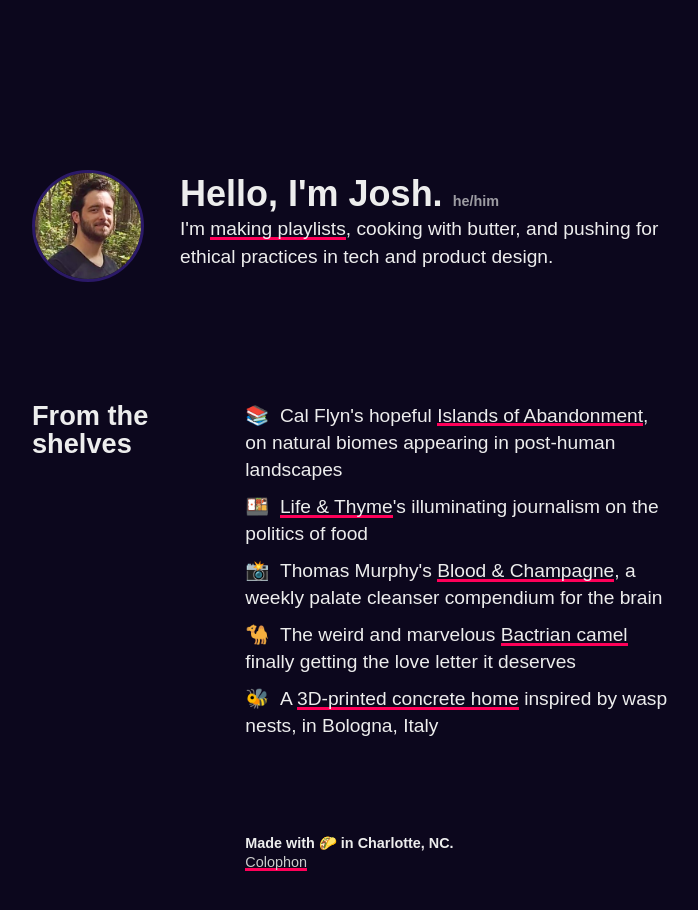
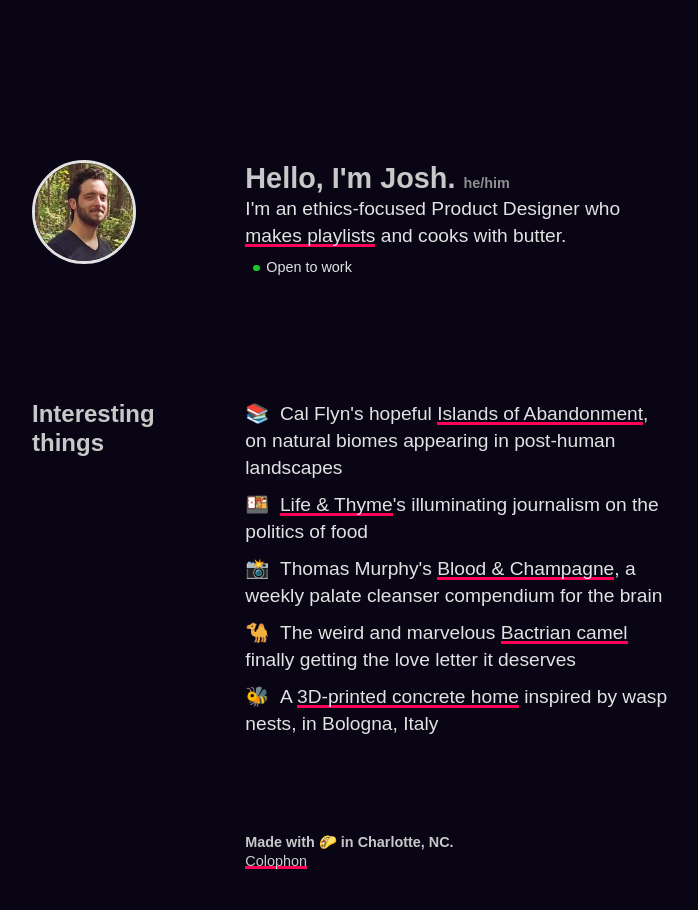
Before and after one commit to jshbrtz/jshbrtz.com, an Eleventy site: page src/index.md in a window 1280 px wide. Shown: the whole page, without its empty margins (288-986 px from the left). Built offline with nearby package versions, Linux system fonts and the light colour scheme; Eleventy itself is replaced by a stand-in of ours; files that its build step writes are made by us from their sources; a web font is replaced by a local one.

Commit message:
Open to work, re-laid-out greeting
The avatar code feels sloppy; the "Open the work" button feels sloppier.

```diff
--- a/src/index.md
+++ b/src/index.md
@@ -5,10 +5,13 @@ layout: 'layouts/base.html'
 
 <section id="intro" class="greeting">
 	<div class="row container-narrow">
-		<img class="avatar" src="./img/profile-2.jpeg" alt="avatar" />
+		<div class="column">
+			<img class="avatar" src="./img/profile-2.jpeg" alt="avatar" />
+		</div>
 		<div class="double-column verticalcenter">
 				<h1>{{ title }} <span class="smallcaps">he/him</span></h1>
-				<p>I'm <a href="https://music.apple.com/us/playlist/2021-2022-winter/pl.u-AZDXGIdKxa1" target="_blank">making playlists</a>, cooking with butter, and pushing for ethical practices in tech and product design.</p>
+				<p>I'm an ethics-focused Product Designer who <a href="https://music.apple.com/us/playlist/2021-2022-winter/pl.u-AZDXGIdKxa1" target="_blank">makes playlists</a> and cooks with butter.
+				<a href="mailto:wave@brtz.me"><button class="available"><span class="status"></span>Open to work</button></a></p>
 		</div>
 	</div>
 </section>
@@ -17,7 +20,7 @@ layout: 'layouts/base.html'
 	<div class="row container-narrow">
 		<div class="column">
 			<header>
-				<h2>From the shelves</h2>
+				<h2>Interesting things</h2>
 			</header>
 		</div>
 		<div class="double-column">
--- a/src/style/style.css
+++ b/src/style/style.css
@@ -16,15 +16,14 @@ i. global styles
 	--link-color: #FF0059;
 	/* don't forget to change the "stroke" color in the a:hover selector, broskie */
 	--text-hover: #fff;
-	--heading-color: rgba(237, 237, 237, 1);
-	--text-color: rgba(237, 237, 237, 1);
-	--text-caption-color: rgba(219, 219, 219, 0.7);
+	--heading-color: rgba(200, 200, 200, 1);
+	--text-color: rgba(226, 226, 226, 1);
+	--text-caption-color: rgba(200, 200, 200, 0.7);
 	--text-color-thin: rgba(219, 219, 219, 0.1);
 	/* paragraphs, bylines */
 	--footer-color: rgba(203, 203, 203, 1);
-	--avatar-color: rgba(43, 25, 103, 1);
-	--bg-color: rgba(12, 7, 29, 1);
-	--bg-color-thin: rgba(12, 7, 29, 0.5); /* being used on the secondary nav */
+	--bg-color: rgba(9, 5, 21, 1);
+	--bg-color-thin: rgba(9, 5, 21, 0.5); /* being used on the secondary nav */
 /* 	--font-accent: 'termina', sans-serif; */
 	--font-accent: 'effra', sans-serif;
 	/* headers, captions, footers */
@@ -70,11 +69,11 @@ h4,
 }
 
 h1 {
-	font-size: 2.25rem;
+	font-size: 1.8rem;
 }
 
 h2 {
-	font-size: 1.7rem;
+	font-size: 1.5rem;
 	margin-right: 3rem;
 	margin-bottom: 2rem;
 	line-height: 1.8rem;
@@ -82,7 +81,7 @@ h2 {
 
 h3 {
 	font-family: var(--font-primary);
-	font-size: 1.5rem;
+	font-size: 1.3rem;
 	margin-bottom: 0.5rem;
 }
 
@@ -225,18 +224,18 @@ iii. components
 	}
 
 .avatar {
-	display: block;
+	display: flex;
+	align-self: center;
 	border-radius: 50%;
-	border: 0.188rem solid var(--avatar-color);
-	width: 7rem;
-	height: 7rem;
-	margin-right: 2.25rem;
+	border: 0.188rem solid var(--text-color);
+	width: 6.5rem;
+	height: 6.5rem;
 	margin-bottom: 1.5rem;
-	margin-top: 0.6rem;
 }
 
 .btn,
-.btn-icon {
+.btn-icon,
+.available {
 	background-color: none;
 	border-radius: 0.188rem;
 	border: none;
@@ -244,7 +243,8 @@ iii. components
 	/* display: inline-block; */
 }
 
-.btn {
+.btn,
+.available {
 	padding: 0.3rem 0.5rem;
 }
 
@@ -259,11 +259,32 @@ iii. components
 	text-align: center;
 }
 
+.available {
+	display: flex;
+	justify-content: center;
+	color: var(--text-color);
+	margin-top: 0.3rem;
+	font-size: 0.9rem;
+	background-color: transparent;
+}
+
+.status {
+	border-radius: 50%;
+	width: 0.4rem;
+	height: 0.4rem;
+	background-color: rgba(32, 247, 47, 0.8);
+	margin-top: 0.35rem;
+	margin-left: 0.01rem;
+	margin-right: 0.4rem;
+}
+
 .btn:hover,
-.btn-icon:hover {
+.btn-icon:hover,
+.available:hover {
 	background-color: var(--text-color-thin);
 	color: var(--text-hover);
 	transition: 0.1s ease-in;
+	cursor: pointer;
 }
 
 .l-align {
@@ -380,6 +401,11 @@ footer {
 		margin-bottom: 5rem;
 	}
 
+	.avatar {
+		align-self: flex-start;
+		margin-bottom: 2.5rem;
+	}
+
 }
 
 @media screen and (min-width: 40rem) {
@@ -421,6 +447,11 @@ footer {
 		max-width: 95rem;
 	}
 
+	.avatar {
+		align-self: flex-start;
+		margin-bottom: 2.5rem;
+	}
+
 	/* .img-row img {
 		max-height: 25rem;
 		object-fit: contain;
```
Also changed, not shown: src/img/external.svg (added).
